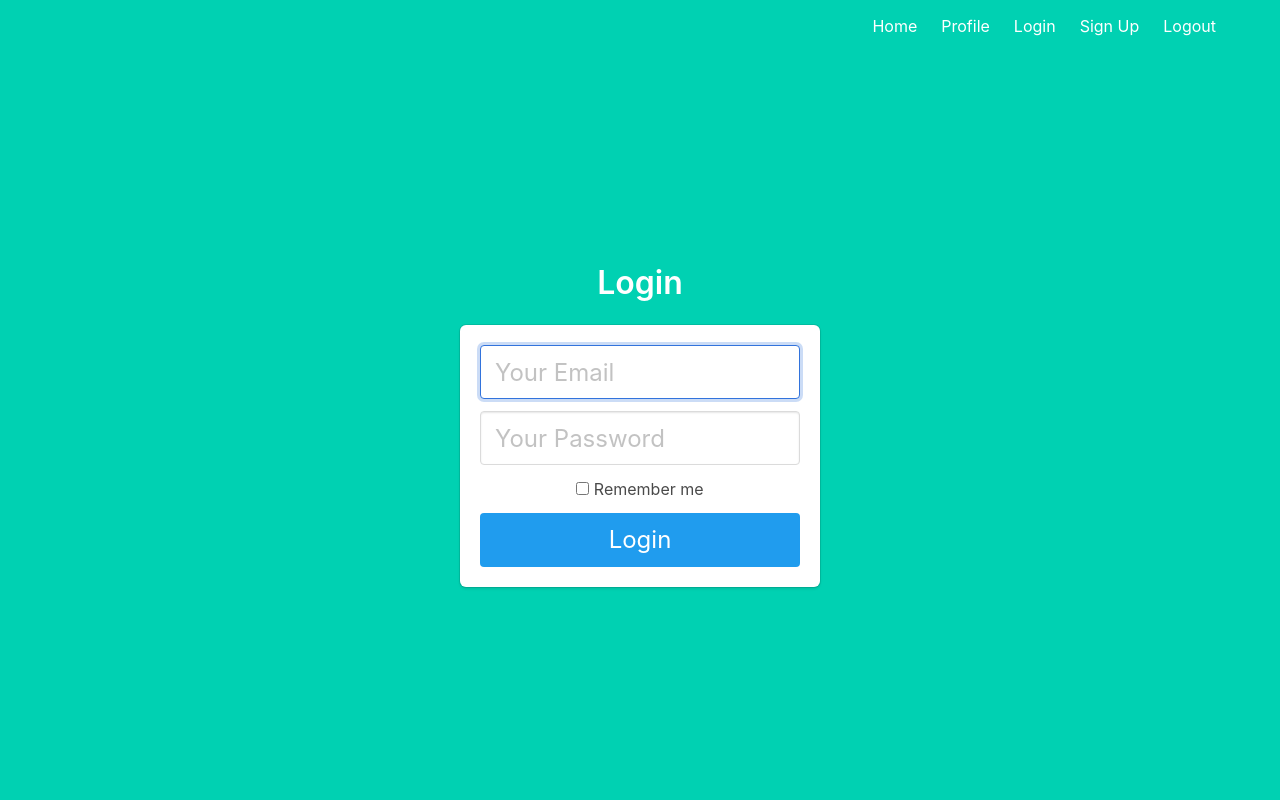
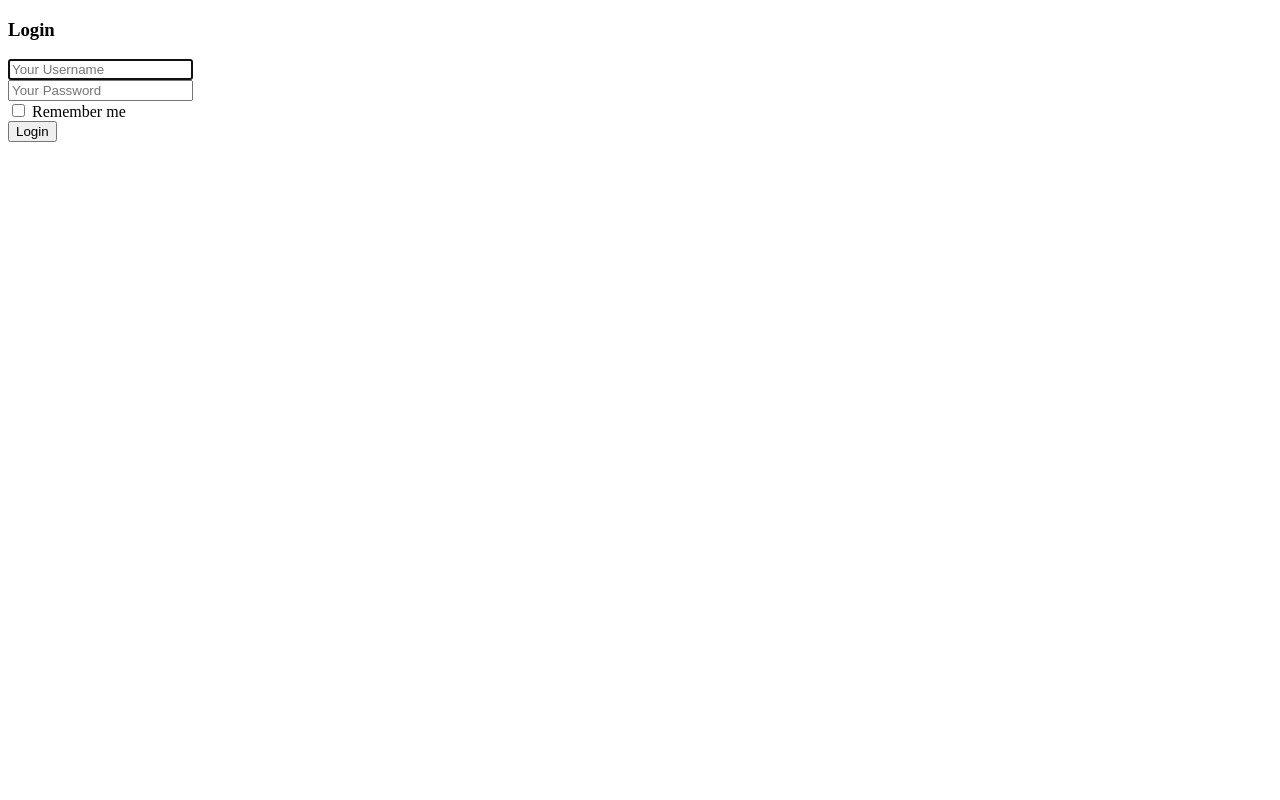
Before and after one commit to Optimized-Coder/ecommerce_template, a Flask app: page /admin/login/ in a window 1280 px wide. Run offline with Flask 3, Linux system fonts and the light colour scheme.

Commit message:
debug auth and add reqirements

```diff
--- a/core/__init__.py
+++ b/core/__init__.py
@@ -2,6 +2,7 @@ from flask import Flask
 import os
 from .extensions import db, migrate, login_manager
 from dotenv import find_dotenv, load_dotenv
+from .models import User
 
 load_dotenv(find_dotenv())
 
@@ -23,7 +24,7 @@ def create_app():
 
     @login_manager.user_loader
     def load_user(user_id):
-        return admin.query.get(int(user_id))
+        return User.query.get(int(user_id))
 
     # register blueprints
     from .routes import main_bp, product_bp, auth_bp
--- a/core/models/__init__.py
+++ b/core/models/__init__.py
@@ -0,0 +1 @@
+from .admin import User
--- a/core/routes/auth.py
+++ b/core/routes/auth.py
@@ -1,15 +1,35 @@
-from flask import Blueprint, render_template
+from flask import Blueprint, render_template, request, redirect, url_for
 from flask_login import login_user, logout_user
+from ..models import User
+from werkzeug.security import check_password_hash
 
 auth = Blueprint('auth', __name__, url_prefix='/admin')
 
-@auth.route('/login/', methods=['GET'])
+@auth.route('/login/', methods=['GET', 'POST'])
 def login():
+    if request.method == 'POST':
+        username = request.form.get('username')
+        password = request.form.get('password')
+        user = User.query.filter_by(username=username).first()
+        print(user.username)
+        print(check_password_hash(user.password, password))
+
+        if user and check_password_hash(user.password, password):
+            login_user(user)
+            print('logged in')
+            return redirect(url_for('main.index'))
+        else:
+            print('login failed')
+            return redirect(url_for('auth.login'))
+
+        return render_template('auth/login.html')
+
     return render_template('auth/login.html')
 
 @auth.route('/logout/', methods=['GET'])
 def logout():
     logout_user()
+    return redirect(url_for('auth.login'))
 
 @auth.route('/change-password/', methods=['GET'])
 def register():
--- a/core/templates/auth/login.html
+++ b/core/templates/auth/login.html
@@ -1,20 +1,15 @@
 {% extends "base.html" %}
 
-{% block content %}
-<div class="column is-4 is-offset-4">
+{% block main %}
     <h3 class="title">Login</h3>
-    <div class="box">
-        <form method="POST" action="/login">
-            <div class="field">
+    <form method="POST">
             <div class="control">
-                    <input class="input is-large" type="email" name="email" placeholder="Your Email" autofocus="">
+                <input class="input is-large" type="text" name="username" placeholder="Your Username" autofocus="">
             </div>
         </div>
 
-            <div class="field">
             <div class="control">
                 <input class="input is-large" type="password" name="password" placeholder="Your Password">
-                </div>
             </div>
         <div class="field">
             <label class="checkbox">
@@ -24,6 +19,4 @@
         </div>
         <button class="button is-block is-info is-large is-fullwidth">Login</button>
     </form>
-    </div>
-</div>
 {% endblock %}
--- a/core/templates/base.html
+++ b/core/templates/base.html
@@ -5,46 +5,11 @@
     <meta charset="utf-8">
     <meta http-equiv="X-UA-Compatible" content="IE=edge">
     <meta name="viewport" content="width=device-width, initial-scale=1">
-    <title>Flask Auth Example</title>
-    <link rel="stylesheet" href="https://cdnjs.cloudflare.com/ajax/libs/bulma/0.7.2/css/bulma.min.css" />
+    <title>Ecommerce App</title>
 </head>
 
 <body>
-    <section class="hero is-primary is-fullheight">
-
-        <div class="hero-head">
-            <nav class="navbar">
-                <div class="container">
-                    <div id="navbarMenuHeroA" class="navbar-menu">
-                        <div class="navbar-end">
-                            <a href="" class="navbar-item">
-                                Home
-                            </a>
-                            <a href="" class="navbar-item">
-                                Profile
-                            </a>
-                            <a href="{{ url_for('auth.login') }}" class="navbar-item">
-                                Login
-                            </a>
-                            <a href="" class="navbar-item">
-                                Sign Up
-                            </a>
-                            <a href="{{ url_for('auth.logout') }}" class="navbar-item">
-                                Logout
-                            </a>
-                        </div>
-                    </div>
-                </div>
-            </nav>
-        </div>
-
-        <div class="hero-body">
-            <div class="container has-text-centered">
-               {% block content %}
-               {% endblock %}
-            </div>
-        </div>
-    </section>
+    {% block main %}{% endblock %}
 </body>
 
 </html>
```
Also changed, not shown: core/models/admin.py (+12 -0 lines), requirements.txt (added, +17 -0 lines). Lines whose indentation alone changed are shown as unchanged.
